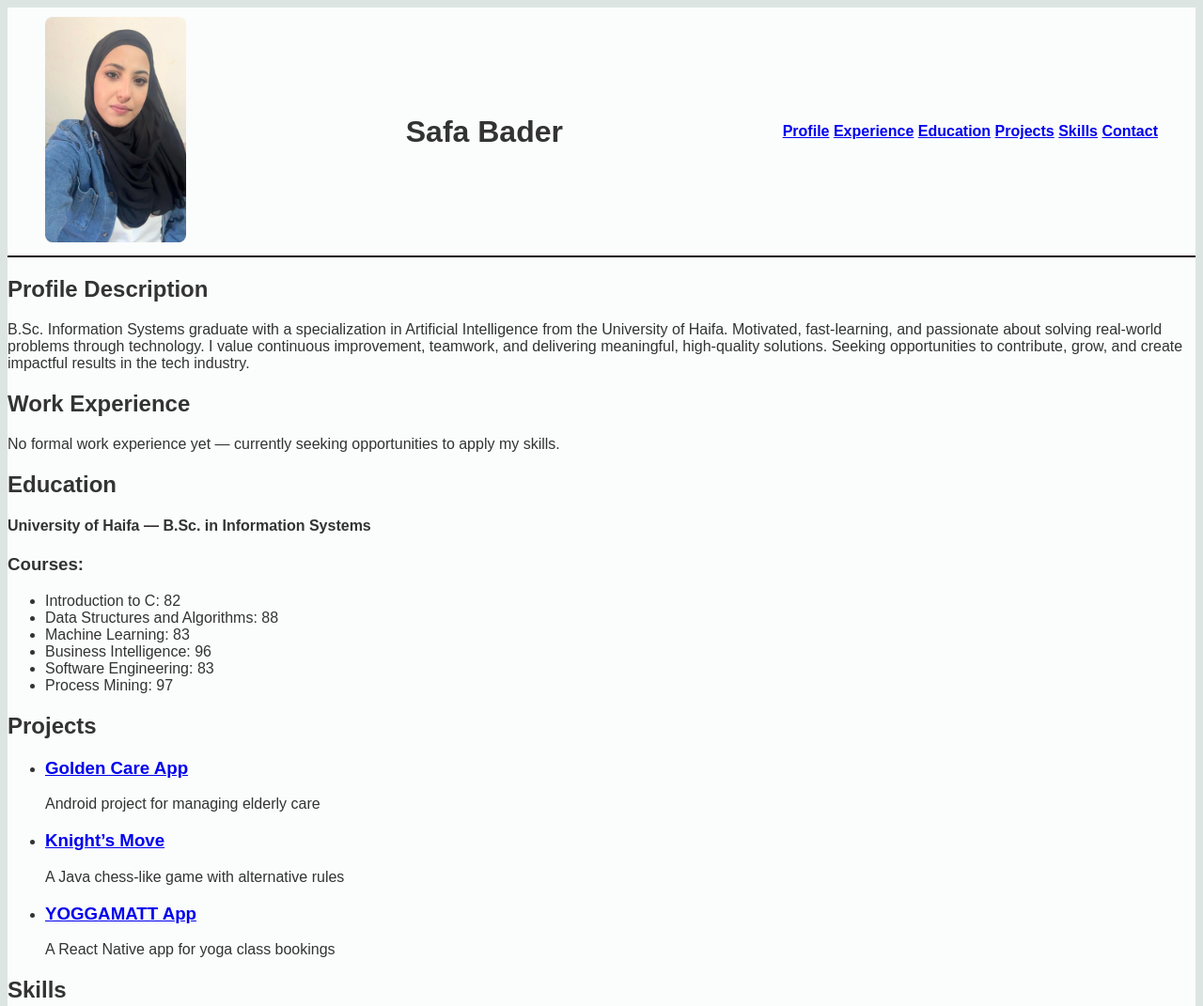
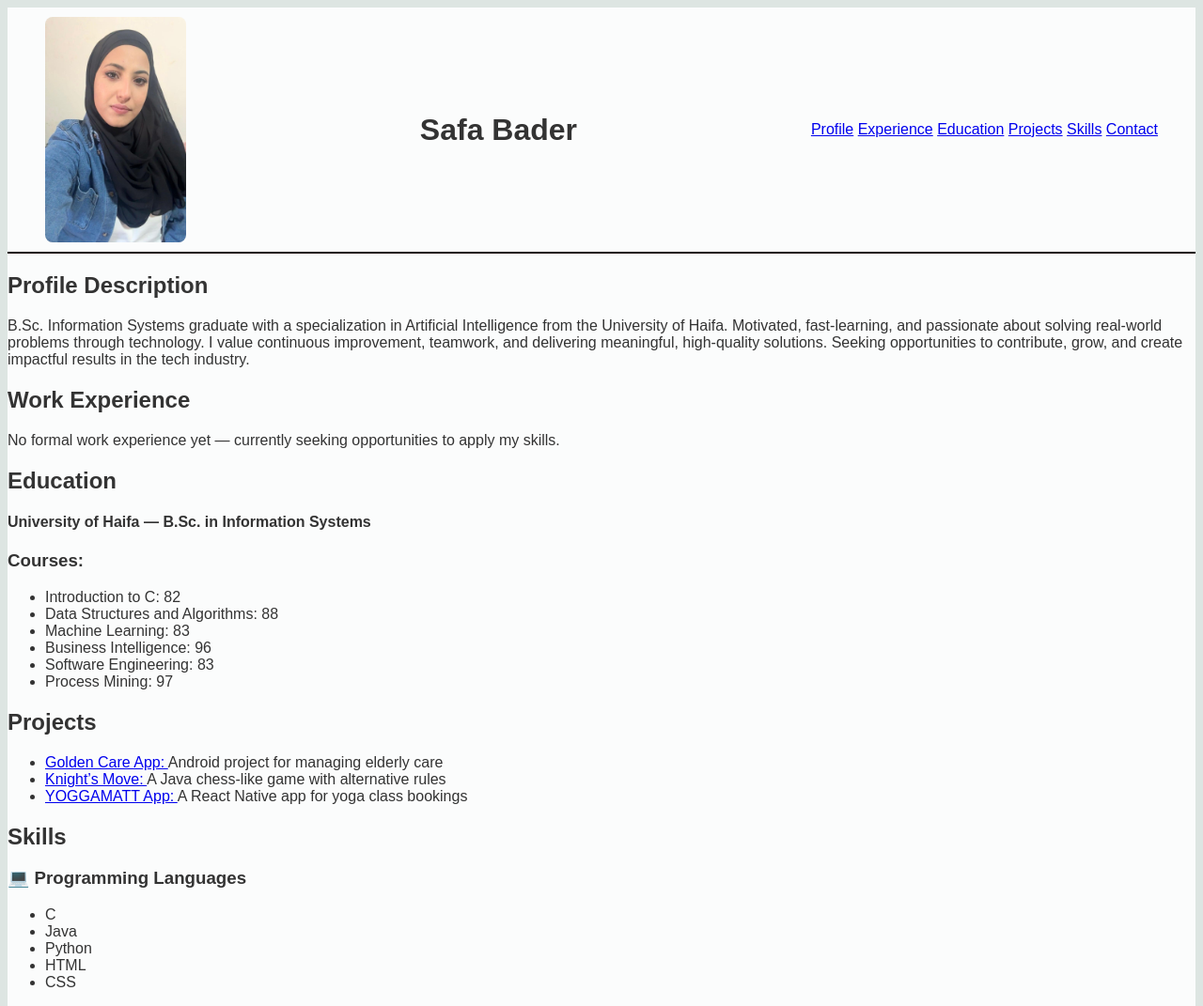
Before and after one commit to SafaBader/NEWTECH, a plain HTML site: page HTML/Professional_CV_Web/CV.html in a window 1280 px wide. Shown: the top 1071 px of the page at 94% size. Drawn offline with Linux system fonts and the light colour scheme.

Commit message:
Update CV.html
updating the cv html

```diff
--- a/HTML/Professional_CV_Web/CV.html
+++ b/HTML/Professional_CV_Web/CV.html
@@ -17,14 +17,13 @@
     <!-- Defining the name, profile image, and navigation menu -->
     <header class="cvHeader">
 
-        <!-- attaching personal image-->
-        <section class="image">
-            <img src="/HTML/Professional_CV_Web/Personal_Image.jpg" alt="Professional image of Safa Bader">
-        </section>
+        <img src="/HTML/Professional_CV_Web/Personal_Image.jpg" alt="Professional portrait of Safa Bader">
 
-        <h1>Safa Bader</h1>
-        <!--Defining class navigation that contain several Links which every link navigate to specefic class-->
-        <nav class="navigation">
+        <span class="headerText">
+            <h1>Safa Bader</h1>
+        </span>
+
+        <nav>
             <a href="#profile">Profile</a>
             <a href="#experience">Experience</a>
             <a href="#education">Education</a>
@@ -32,7 +31,9 @@
             <a href="#skills">Skills</a>
             <a href="#contact">Contact</a>
         </nav>
+
     </header>
+
 
     <main>
         <!--Profile section-->
@@ -81,15 +82,15 @@
             <ul>
                 <!--Attaching link for each project-->
                 <li>
-                    <h3><a href="#">Golden Care App</a></h3>
+                    <a href="#">Golden Care App: </a>
                     Android project for managing elderly care
                 </li>
                 <li>
-                    <h3><a href="#">Knight’s Move</a></h3>
+                    <a href="#">Knight’s Move: </a>
                     A Java chess-like game with alternative rules
                 </li>
                 <li>
-                    <h3><a href="#">YOGGAMATT App</a></h3>
+                    <a href="#">YOGGAMATT App: </a>
                     A React Native app for yoga class bookings
                 </li>
             </ul>
@@ -174,7 +175,7 @@
 
     <!-- FOOTER -->
     <footer>
-        <p>© Safa Bader — Last updated: Nov 23, 2025</p>
+        <p>© Safa Bader — Last updated: Dec 3, 2025</p>
     </footer>
 
 </body>
```
